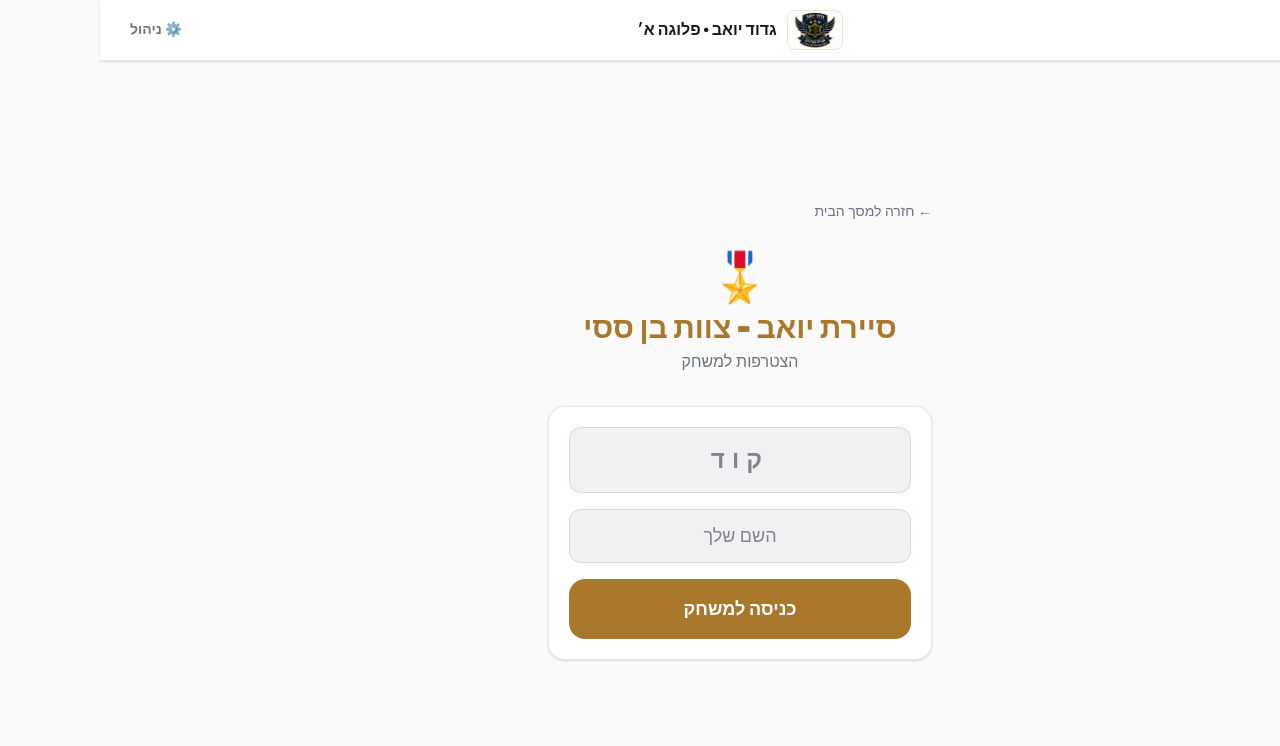
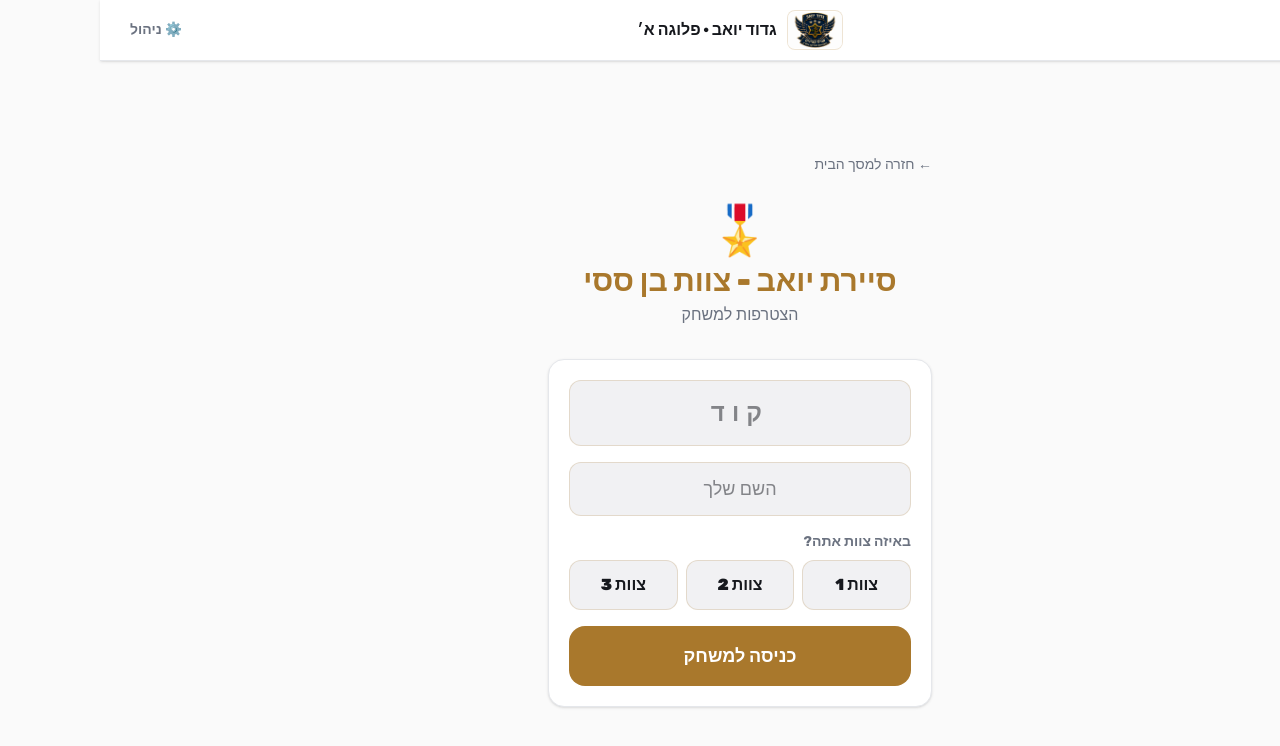
Before and after one commit to BEINUSH/tzevet-2, a Next.js app: page /join in a window 1280 px wide. Shown: the top 746 px of the page. Built offline with nearby package versions, Linux system fonts and the light colour scheme.

Commit message:
Require team selection when joining

```diff
--- a/src/app/join/JoinForm.tsx
+++ b/src/app/join/JoinForm.tsx
@@ -21,13 +21,17 @@ export function JoinForm() {
   const params = useSearchParams();
   const [code, setCode] = useState((params.get("code") || "").toUpperCase());
   const [name, setName] = useState("");
+  const [teamNumber, setTeamNumber] = useState<number | null>(null);
   const [error, setError] = useState("");
   const [loading, setLoading] = useState(false);
   const [isTakingLong, setIsTakingLong] = useState(false);
 
   async function handleSubmit(e: React.FormEvent) {
     e.preventDefault();
-    if (!code.trim() || !name.trim()) return;
+    if (!code.trim() || !name.trim() || !teamNumber) {
+      setError("יש להזין שם ולבחור צוות");
+      return;
+    }
     setLoading(true);
     setIsTakingLong(false);
     setError("");
@@ -38,6 +42,7 @@ export function JoinForm() {
       const res = await emitWithTimeout<JoinResponse>("participant:join", {
         code: upperCode,
         name: name.trim(),
+        teamNumber,
       });
 
       if (res.ok && res.deviceToken) {
@@ -90,6 +95,25 @@ export function JoinForm() {
             autoComplete="nickname"
             onChange={(e) => setName(e.target.value)}
           />
+          <div className="text-right">
+            <p className="mb-2 text-sm font-bold text-brand-muted">באיזה צוות אתה?</p>
+            <div className="grid grid-cols-3 gap-2">
+              {[1, 2, 3].map((team) => (
+                <button
+                  key={team}
+                  type="button"
+                  onClick={() => setTeamNumber(team)}
+                  className={`rounded-xl border px-2 py-3 font-black transition ${
+                    teamNumber === team
+                      ? "border-brand-gold bg-brand-gold/20 text-brand-gold"
+                      : "border-brand-gold/20 bg-brand-navy-lighter text-brand-white"
+                  }`}
+                >
+                  צוות {team}
+                </button>
+              ))}
+            </div>
+          </div>
           {isTakingLong && (
             <p className="text-brand-muted text-sm" role="status">
               השרת מתעורר — זה עשוי לקחת עוד כמה שניות.
```
